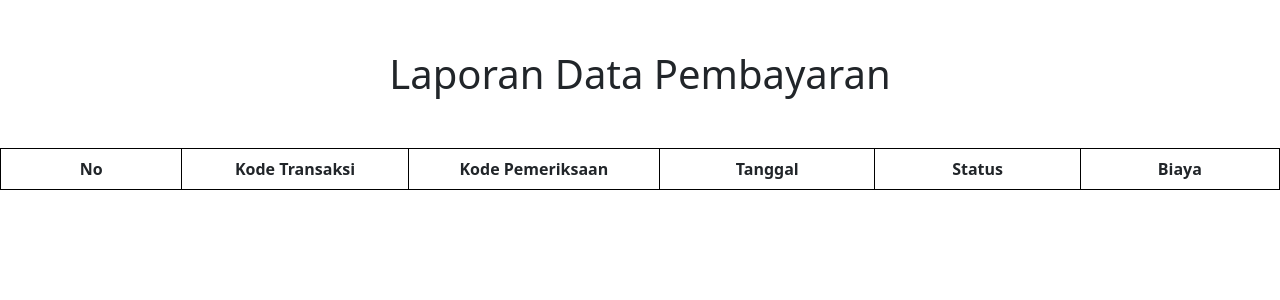
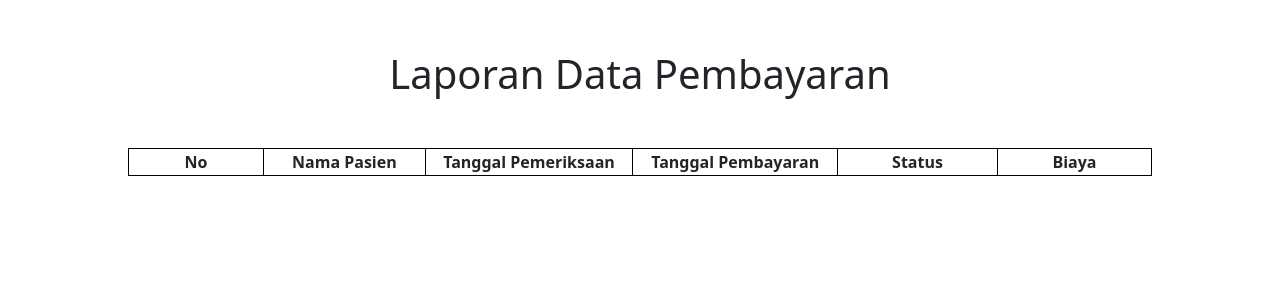
Before and after one commit to wiryax/Klinik-App, a CodeIgniter 4 app: template app/Views/admin/laporan/dataPembayaran.php in a window 1280 px wide. Shown: the top 300 px of the page. Run offline with PHP 8.4 and a stand-in for CodeIgniter, Linux system fonts and the light colour scheme; the template is opened without the code that fills it, so the values that code supplies are empty; some libraries are stand-ins or nearby versions.

Commit message:
fix bug di fitur laporan

```diff
--- a/app/Controllers/admin.php
+++ b/app/Controllers/admin.php
@@ -119,7 +119,7 @@ class admin extends BaseController
         $model = new PasienModel();
         $domPDF = new Dompdf();
 
-        $data = ['lap_pasien' => $model->db->table('pasien')->select('*')->get()->getResult()];
+        $data = ['lap_pasien' => $model->db->table('pasien')->select('pasien.username, pasien.alamat, pasien.no_tlp, informasi_pemeriksaan.tgl_periksa, resep_obat.kd_resep')->join('informasi_pemeriksaan', 'informasi_pemeriksaan.kd_pasien = pasien.kd_pasien')->join('resep_obat', 'resep_obat.kd_pemeriksaan = informasi_pemeriksaan.kd_pemeriksaan')->get()->getResult()];
 
         return view('admin/laporan/dataPasien', $data);
 
@@ -135,7 +135,7 @@ class admin extends BaseController
         $model = new PasienModel();
         $domPDF = new Dompdf();
 
-        $data = ['lap_pembayaran' => $model->db->table('pembayaran')->select('*')->where('status', 'Lunas')->get()->getResult()];
+        $data = ['lap_pembayaran' => $model->db->table('pasien')->select('pasien.username, informasi_pemeriksaan.tgl_periksa, pembayaran.tgl, pembayaran.biaya, pembayaran.status')->join('informasi_pemeriksaan', 'informasi_pemeriksaan.kd_pasien = pasien.kd_pasien')->join('pembayaran', 'pembayaran.kd_pemeriksaan = informasi_pemeriksaan.kd_pemeriksaan')->where('pembayaran.status', 'Lunas')->orWhere('pembayaran.status', 'Menunggu Verifikasi')->get()->getResult()];
 
         return view('admin/laporan/dataPembayaran', $data);
 
@@ -167,7 +167,7 @@ class admin extends BaseController
         $model = new PasienModel();
         $domPDF = new Dompdf();
 
-        $data = ['lap_diagnosa' => $model->db->table('informasi_pemeriksaan')->select('*')->get()->getResult()];
+        $data = ['lap_diagnosa' => $model->db->table('pasien')->select('pasien.username, informasi_pemeriksaan.tgl_periksa, informasi_pemeriksaan.hasil_periksa')->join('informasi_pemeriksaan', 'informasi_pemeriksaan.kd_pasien = pasien.kd_pasien')->join('pembayaran', 'pembayaran.kd_pemeriksaan = informasi_pemeriksaan.kd_pemeriksaan')->where('pembayaran.status', 'Lunas')->get()->getResult()];
 
         return view('admin/laporan/dataDiagnosa', $data);
 
--- a/app/Views/admin/laporan/dataPasien.php
+++ b/app/Views/admin/laporan/dataPasien.php
@@ -38,6 +38,7 @@
                 <th>Nama Pasien</th>
                 <th>Alamat</th>
                 <th>Nomer Telphone</th>
+                <th>Kode Resep</th>
             </tr>
         </thead>
         <tbody>
@@ -47,10 +48,11 @@
             ?>
                 <tr>
                     <td><?= $i ?></td>
-                    <td><?= $row->kd_pasien ?></td>
                     <td><?= $row->username ?></td>
                     <td><?= $row->alamat ?></td>
                     <td><?= $row->no_tlp ?></td>
+                    <td><?= $row->tgl_periksa ?></td>
+                    <td><?= $row->kd_resep ?></td>
                 </tr>
             <?php
                 $i++;
--- a/app/Views/admin/laporan/dataPembayaran.php
+++ b/app/Views/admin/laporan/dataPembayaran.php
@@ -30,13 +30,13 @@
 
 <body>
     <h1>Laporan Data Pembayaran</h1>
-    <table class="table text-center">
+    <table>
         <thead>
             <tr>
                 <th>No</th>
-                <th>Kode Transaksi</th>
-                <th>Kode Pemeriksaan</th>
-                <th>Tanggal</th>
+                <th>Nama Pasien</th>
+                <th>Tanggal Pemeriksaan</th>
+                <th>Tanggal Pembayaran</th>
                 <th>Status</th>
                 <th>Biaya</th>
             </tr>
@@ -48,8 +48,8 @@
             ?>
                 <tr>
                     <td><?= $i ?></td>
-                    <td><?= $row->no_transaksi ?></td>
-                    <td><?= $row->kd_pemeriksaan ?></td>
+                    <td><?= $row->username ?></td>
+                    <td><?= $row->tgl_periksa ?></td>
                     <td><?= $row->tgl ?></td>
                     <td><?= $row->status ?></td>
                     <td><?= $row->biaya ?></td>
```
Also changed, not shown: app/Views/admin/laporan/dataTransaksi.php (+4 -4 lines).
